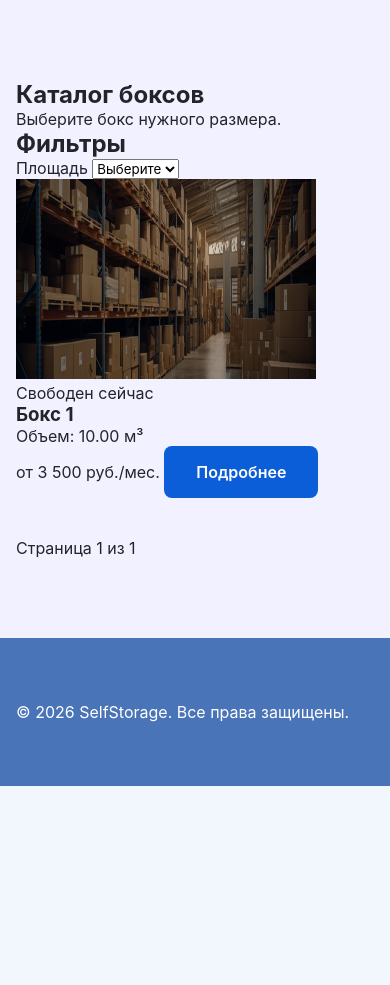
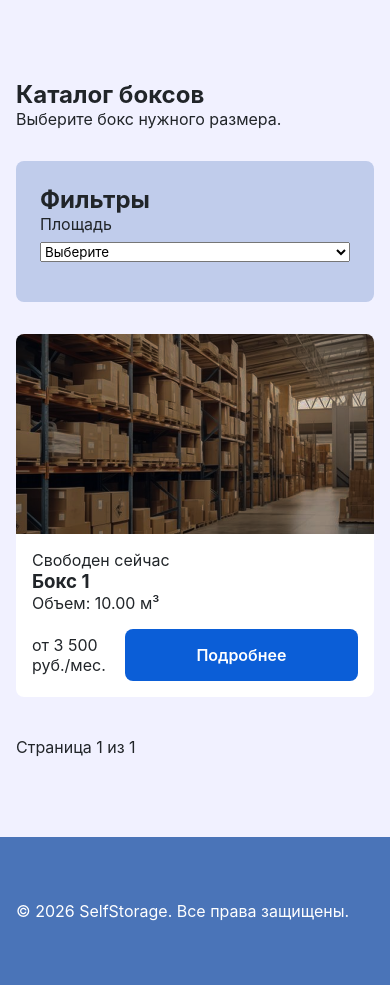
Before and after one commit to gfhunk/selfstorage-project, a Django app: template templates/catalog.html in a window 390 px wide. Shown: the part 80-1065 px from the top of the page. Before the commit the page ends 866 px from the top, so only its background shows below. Run offline with Django 5.2, Linux system fonts and the light colour scheme; the template is opened without the code that fills it: most values are stand-ins (such as "Sample title", 1, 10 or a date in 2020); parts of the project's set-up code (start-up, migrations or seed data) failed here and were passed over.

Commit message:
Занятие 8: добавлены стили каталога и адаптивность

```diff
--- a/static/css/style.css
+++ b/static/css/style.css
@@ -58,3 +58,28 @@ section { padding: 80px 0; }
     .features__grid, .steps__grid { flex-direction: column; }
     .footer__container { flex-direction: column; }
 }
+
+
+.catalog-layout { display: flex; gap: 32px; margin-top: 32px; align-items: flex-start; }
+.filters { width: 300px; flex-shrink: 0; background: #C0CCEB; padding: 24px; border-radius: 8px; }
+.filter-group { margin-bottom: 16px; display: flex; flex-direction: column; gap: 8px; }
+.catalog-grid { display: flex; flex-wrap: wrap; gap: 24px; flex-grow: 1; }
+.box-card { background: #fff; border-radius: 8px; overflow: hidden; width: calc(50% - 12px); display: flex; flex-direction: column; }
+.box-card img { width: 100%; height: 200px; object-fit: cover; }
+.box-card__content { padding: 16px; display: flex; flex-direction: column; flex-grow: 1; }
+.box-card__footer { margin-top: auto; display: flex; justify-content: space-between; align-items: center; padding-top: 16px; }
+
+@media (max-width: 1024px) {
+    .box-card { width: 100%; }
+}
+
+@media (max-width: 768px) {
+    .catalog-layout { flex-direction: column; }
+    .filters { width: 100%; }
+
+    .burger { display: flex; flex-direction: column; gap: 4px; background: none; border: none; cursor: pointer; }
+    .burger span { width: 24px; height: 2px; background: white; }
+    .nav { display: none; position: absolute; top: 80px; left: 0; width: 100%; background: var(--primary); flex-direction: column; padding: 20px; z-index: 10; }
+    .nav--active { display: flex; }
+    .btn { width: 100%; min-height: 44px; }
+}
```
